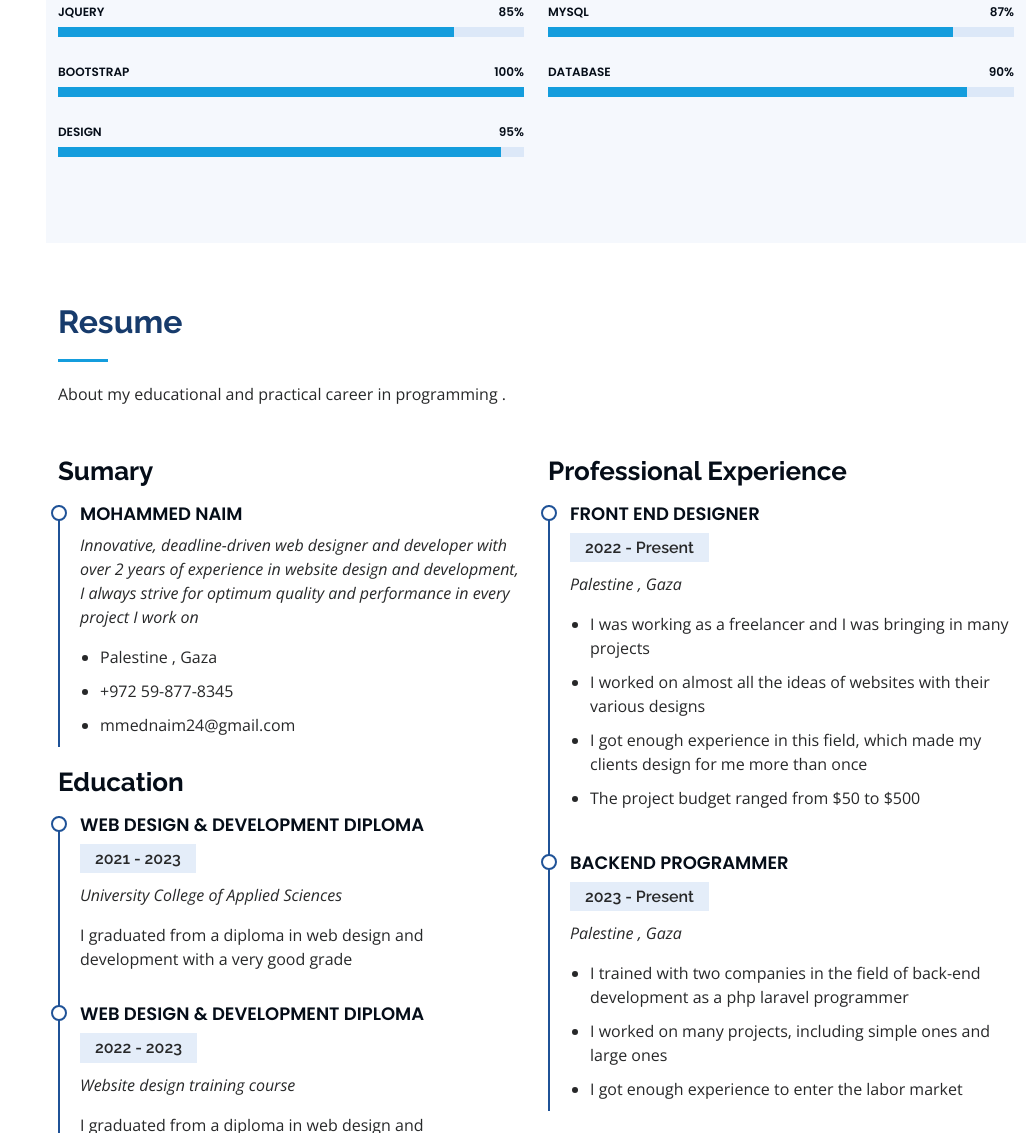
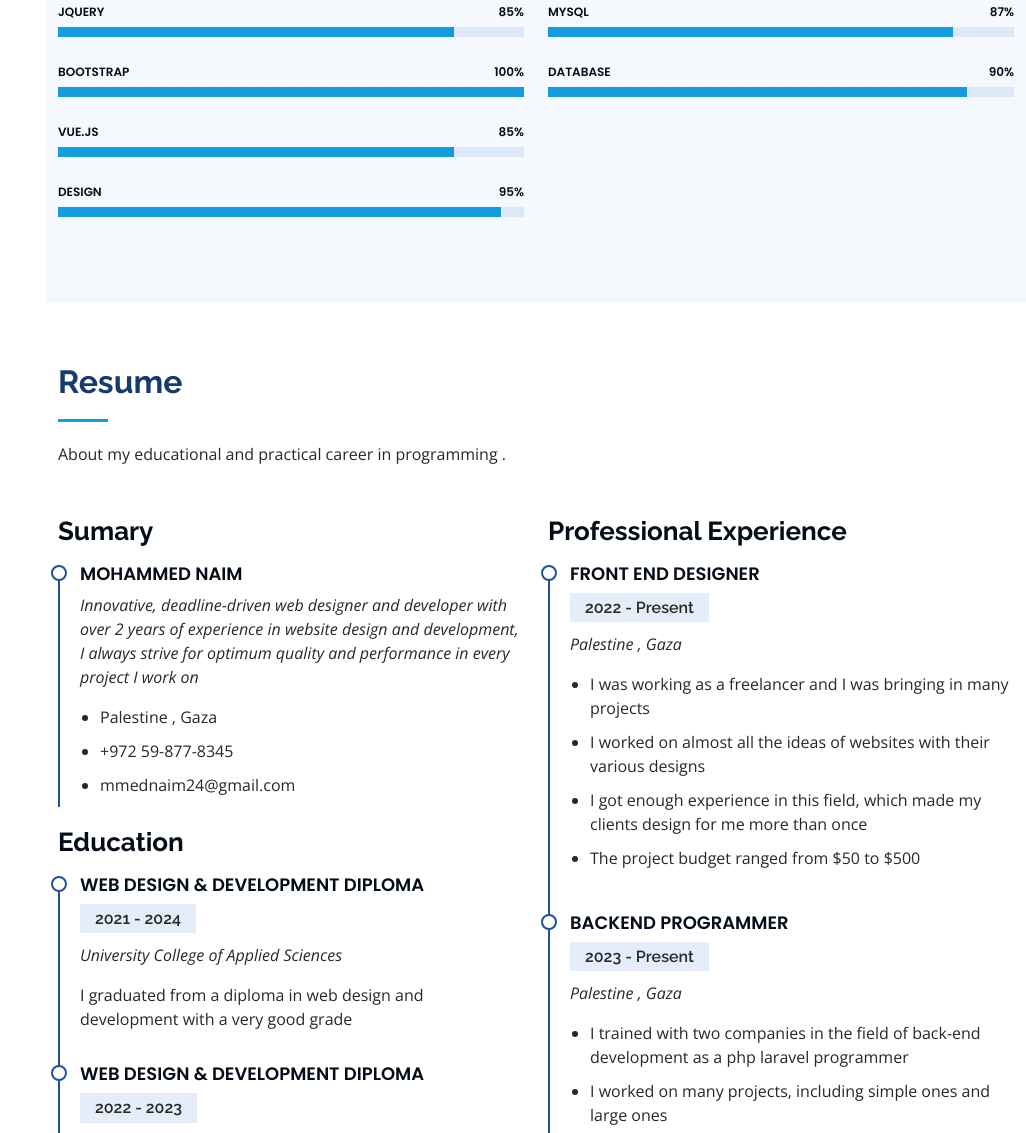
Before and after one commit to M7medNaim/Protofolio, a plain HTML site: page index.html in a window 1280 px wide. Shown: the part 2419-3552 px from the top of the page, without its empty margins (254-1280 px from the left). Drawn offline with nearby package versions, Linux system fonts and the light colour scheme.

Commit message:
Update index.html

```diff
--- a/index.html
+++ b/index.html
@@ -218,6 +218,12 @@
               </div>
             </div>
             <div class="progress">
+              <span class="skill">Vue.js <i class="val">85%</i></span>
+              <div class="progress-bar-wrap">
+                <div class="progress-bar" role="progressbar" aria-valuenow="85" aria-valuemin="0" aria-valuemax="100"></div>
+              </div>
+            </div>
+            <div class="progress">
               <span class="skill">DESIGN <i class="val">95%</i></span>
               <div class="progress-bar-wrap">
                 <div class="progress-bar" role="progressbar" aria-valuenow="95" aria-valuemin="0" aria-valuemax="100"></div>
@@ -300,7 +306,7 @@
             <h3 class="resume-title">Education</h3>
             <div class="resume-item">
               <h4>Web design  &amp;  development diploma</h4>
-              <h5>2021 - 2023</h5>
+              <h5>2021 - 2024</h5>
               <p><em>University College of Applied Sciences</em></p>
               <p>I graduated from a diploma in web design and development with a very good grade</p>
             </div>
```
